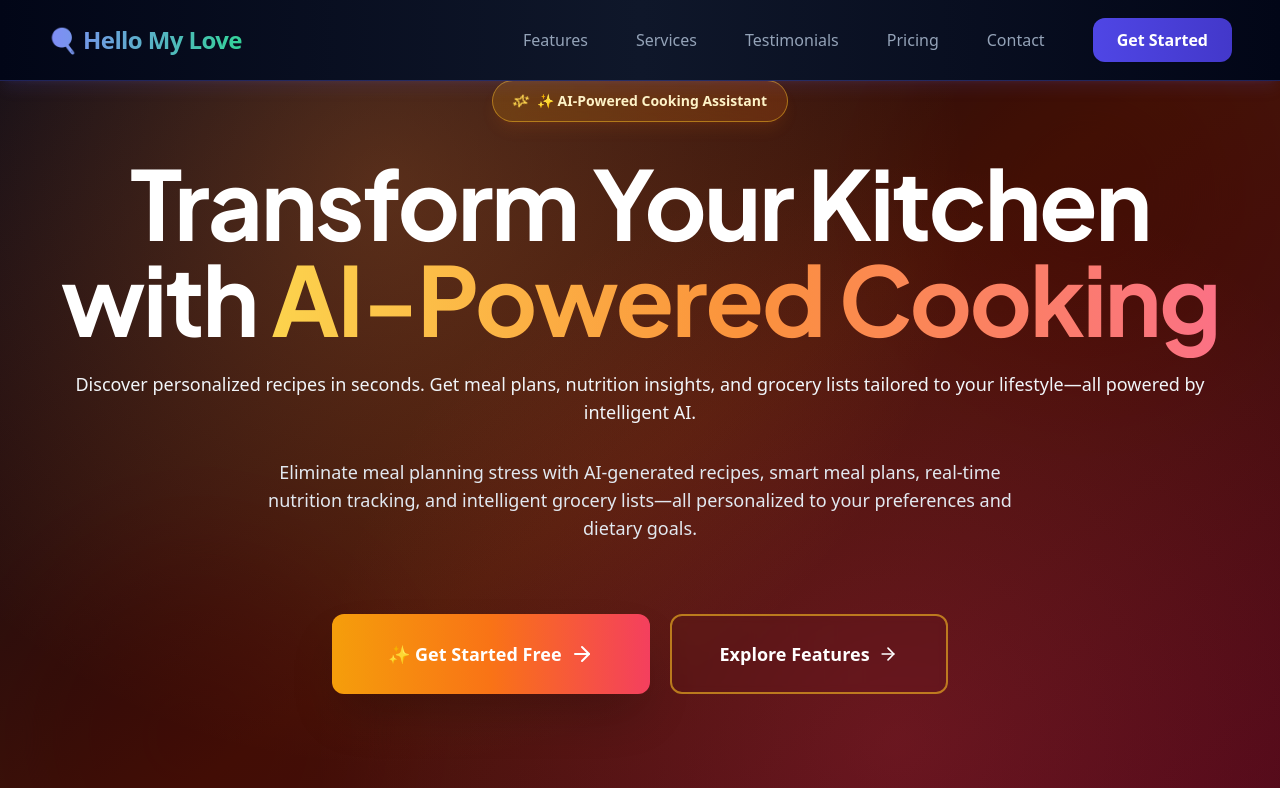
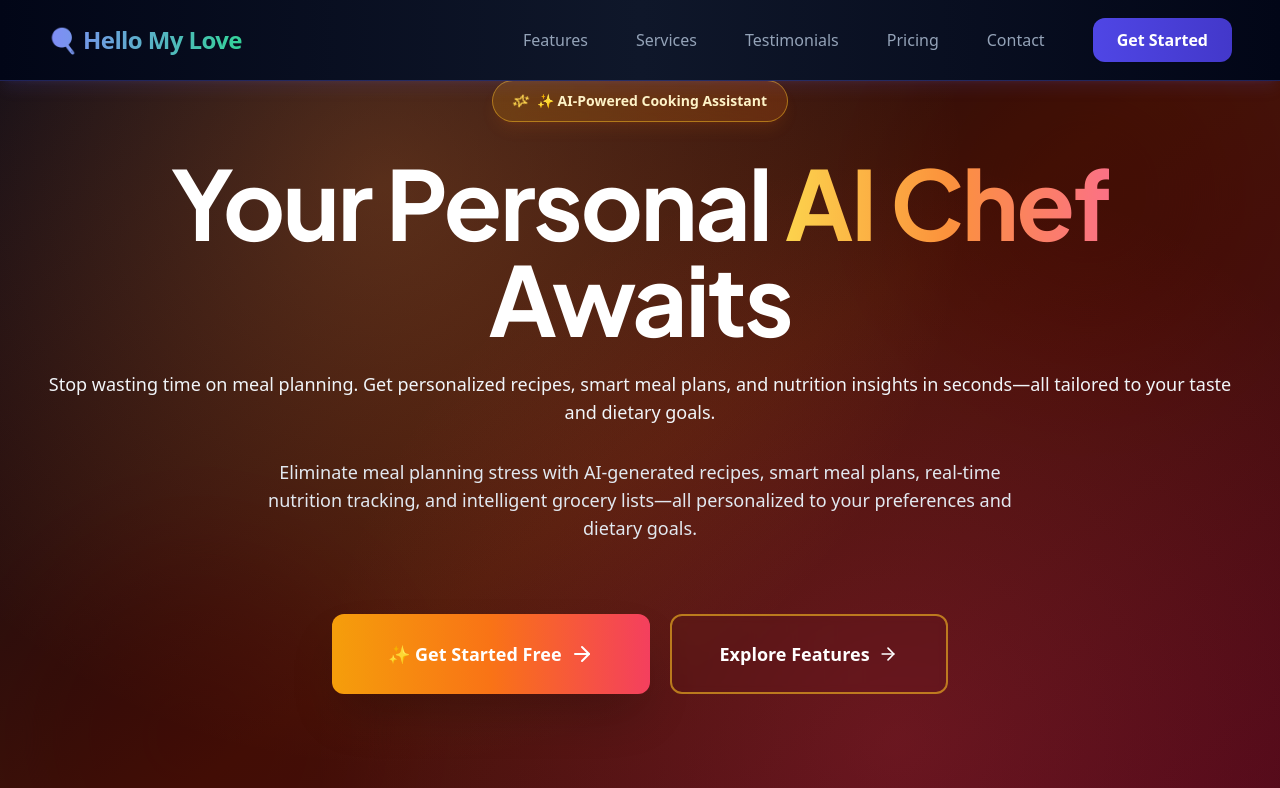
Before and after one commit to FeltSense/web-project-90f869ea-d09e-418f-9369-cc0209593515-1766157275964, a Next.js app: page / in a window 1280 px wide. Shown: the top 788 px of the page. Built offline with nearby package versions, Linux system fonts and the light colour scheme.

Commit message:
Auto-commit: Fix deployment workflow

```diff
--- a/components/Hero.tsx
+++ b/components/Hero.tsx
@@ -51,9 +51,9 @@ export default function Hero() {
           {/* Main heading */}
           <motion.div variants={itemVariants}>
             <h1 className="text-4xl sm:text-5xl md:text-6xl lg:text-7xl xl:text-8xl font-bold text-white mb-4 sm:mb-6 tracking-tight leading-tight">
-              Transform Your Kitchen with <span className="text-transparent bg-clip-text bg-gradient-to-r from-amber-300 via-orange-400 to-rose-400">AI-Powered Cooking</span>
+              Your Personal <span className="text-transparent bg-clip-text bg-gradient-to-r from-amber-300 via-orange-400 to-rose-400">AI Chef</span> Awaits
             </h1>
-            <p className="text-base sm:text-lg text-slate-100 mt-3 sm:mt-4 px-2 font-medium">Discover personalized recipes in seconds. Get meal plans, nutrition insights, and grocery lists tailored to your lifestyle—all powered by intelligent AI.</p>
+            <p className="text-base sm:text-lg text-slate-100 mt-3 sm:mt-4 px-2 font-medium">Stop wasting time on meal planning. Get personalized recipes, smart meal plans, and nutrition insights in seconds—all tailored to your taste and dietary goals.</p>
           </motion.div>
 
           {/* Subheading */}
```
